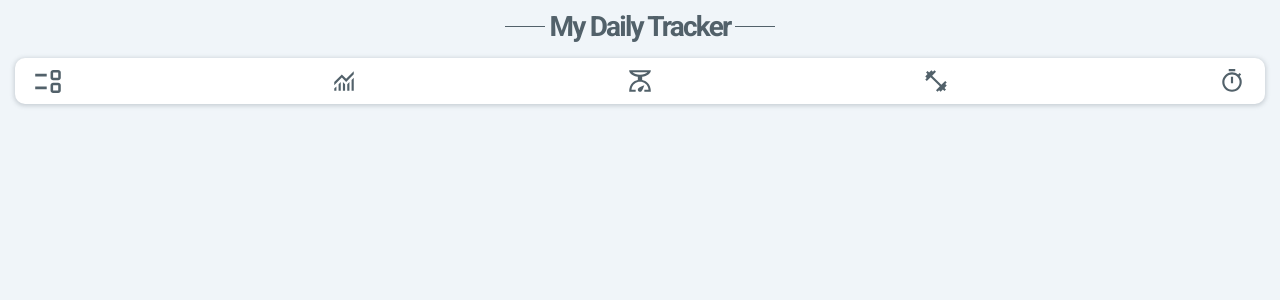
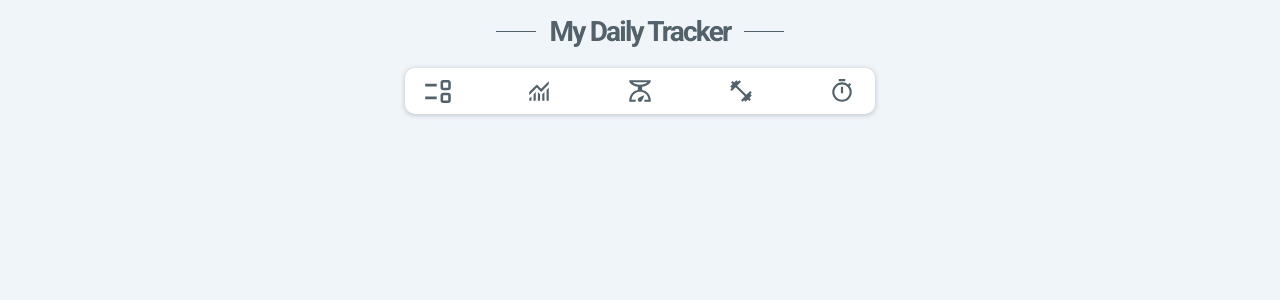
Before and after one commit to FrontendPortfolioHub/my-daily-tracker, a React (Create React App) app: page / in a window 1280 px wide. Shown: the top 300 px of the page. Built offline with nearby package versions, Linux system fonts and the light colour scheme.

Commit message:
fixed paddings for header

```diff
--- a/src/App.scss
+++ b/src/App.scss
@@ -10,7 +10,9 @@ body {
 }
 
 .container {
+  margin: 0 auto;
   padding-inline: 15px;
+  max-width: 500px;
 }
 
 .icon {
--- a/src/components/Header/Header.scss
+++ b/src/components/Header/Header.scss
@@ -1,12 +1,12 @@
 .header {
-  padding-block: 10px;
+  padding-block: 15px;
 }
 
 .app-title {
   display: flex;
   align-items: center;
   justify-content: center;
-  gap: 5px;
+  gap: 14px;
   font-size: 28px;
   font-style: normal;
   font-weight: 700;
```
